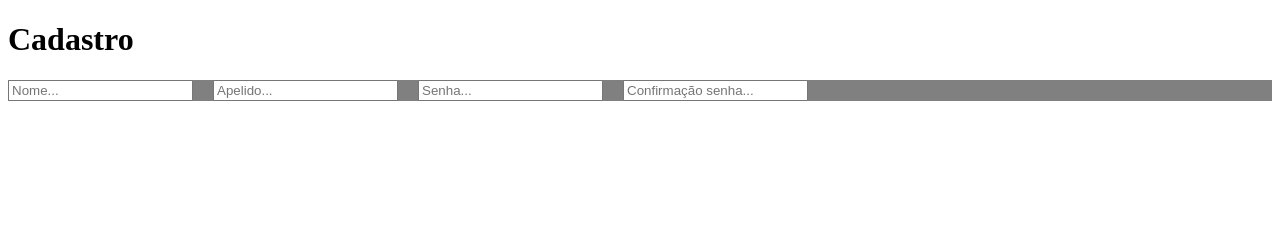
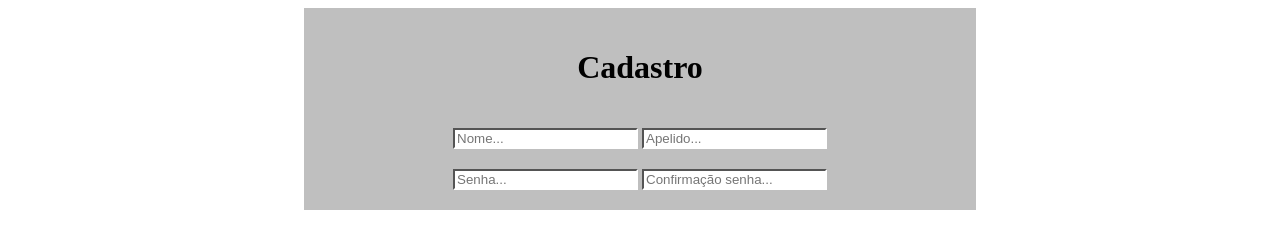
Before and after one commit to gusz12/DesafioAlgoritmo, a plain HTML site: page public/cadastro.html in a window 1280 px wide. Drawn offline with Linux system fonts and the light colour scheme.

```diff
--- a/public/cadastro.html
+++ b/public/cadastro.html
@@ -1,21 +1,28 @@
 <!DOCTYPE html>
 <html lang="en">
+
 <head>
   <meta charset="UTF-8">
   <meta name="viewport" content="width=device-width, initial-scale=1.0">
   <link rel="stylesheet" href="styles/cadastro.css">
   <title>Cadastro</title>
 </head>
+
 <body>
 
-  <h1>Cadastro</h1>
   <div class="container">
-    <input type="text" id="ipt_nome" placeholder="Nome...">
-    <input type="text" id="ipt_apelido" placeholder="Apelido...">
-    <input type="text" id="ipt_senha" placeholder="Senha...">
+    <h1>Cadastro</h1>
+    <div>
+      <input type="text" id="ipt_nome" placeholder="Nome...">
+      <input type="text" id="ipt_apelido" placeholder="Apelido...">
+    </div>
 
-    <input type="text" id="ipt_confsenha" placeholder="Confirmação senha...">
+    <div>
+      <input type="text" id="ipt_senha" placeholder="Senha...">
+      <input type="text" id="ipt_confsenha" placeholder="Confirmação senha...">
+    </div>
   </div>
 
 </body>
+
 </html>
--- a/public/styles/cadastro.css
+++ b/public/styles/cadastro.css
@@ -1,5 +1,23 @@
+
+body{
+    display: flex;
+    flex-direction: column;
+    align-items: center;
+    justify-content: center;
+}
 .container{
+    width: 50%;
     display: flex;
+    flex-direction: column;
+    justify-content: center;
+    align-items: center;
     gap: 20px;
-    background-color: grey;
+    background-color: #BFBFBF;
+    padding: 20px;
 }
+.container input{
+ border-left: 2px black outset;
+ border-top: 2px black outset;
+ border-bottom: 2px white inset;
+ border-right:  2px white inset;
+}
```
Also changed, not shown: public/styles/minecraft/Minecraft.ttf (added), 1 other file.
